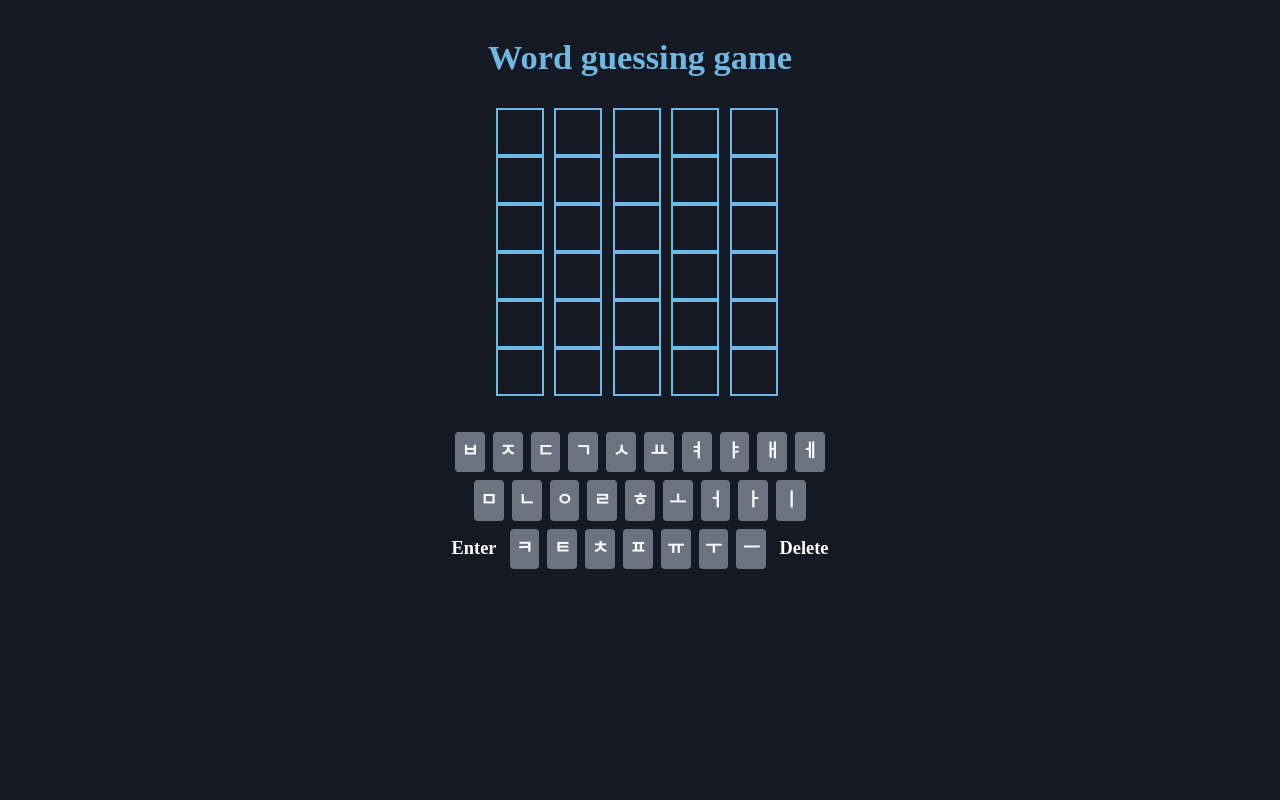
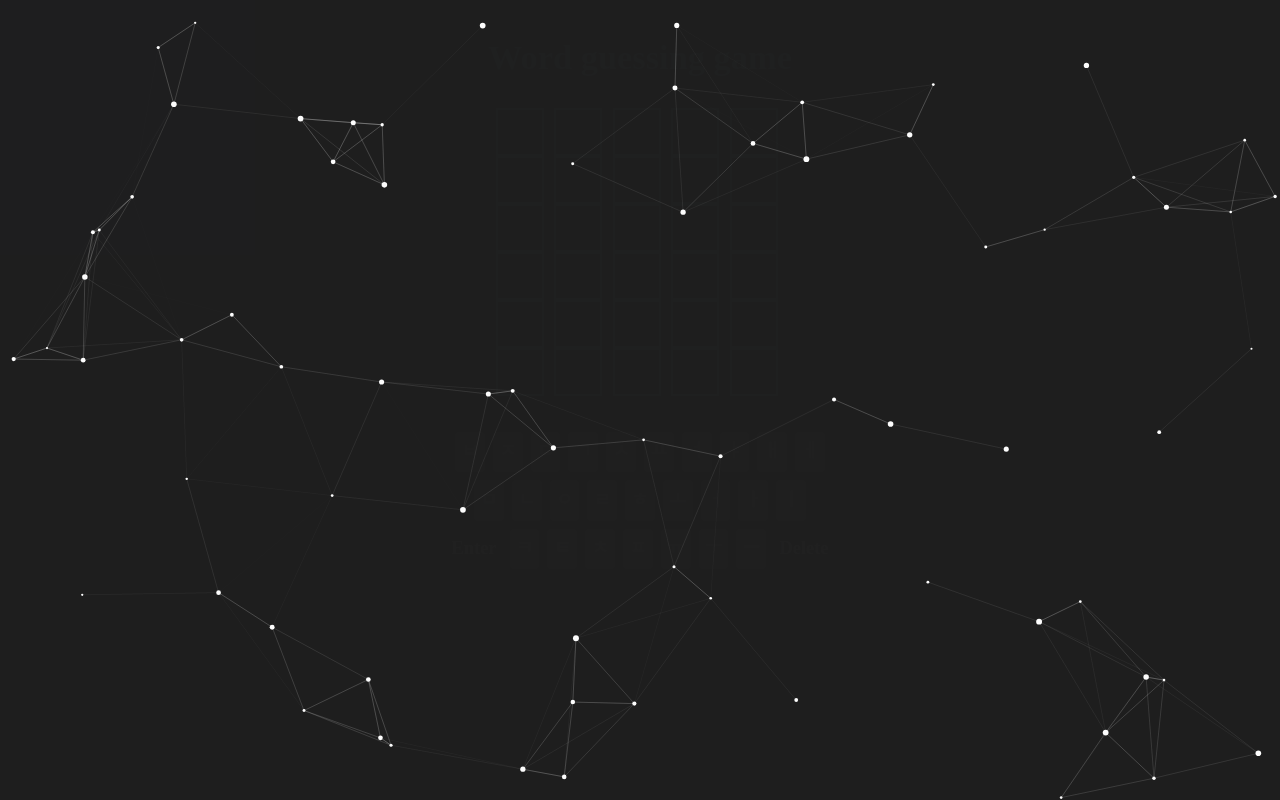
Before and after one commit to Quaan154dev/INTERNSHIP_RPG, a React (Create React App) app: page /wordgame in a window 1280 px wide. Built offline with nearby package versions, Linux system fonts and the light colour scheme.

Commit message:
quan push 18/6

```diff
--- a/src/pages/WordGame/index.jsx
+++ b/src/pages/WordGame/index.jsx
@@ -9,7 +9,7 @@ const WordGame = () => {
 
   return (
     <div className="pt-8 h-screen flex overflow-hidden flex-col">
-      {/* <ParticlesComponent id="particles" /> */}
+      <ParticlesComponent id="particles" />
       <Heading type="h1" text="Word guessing game" />
       <div className="flex flex-wrap flex-col mt-6 items-center justify-center">
         <Board board={board} />
```
